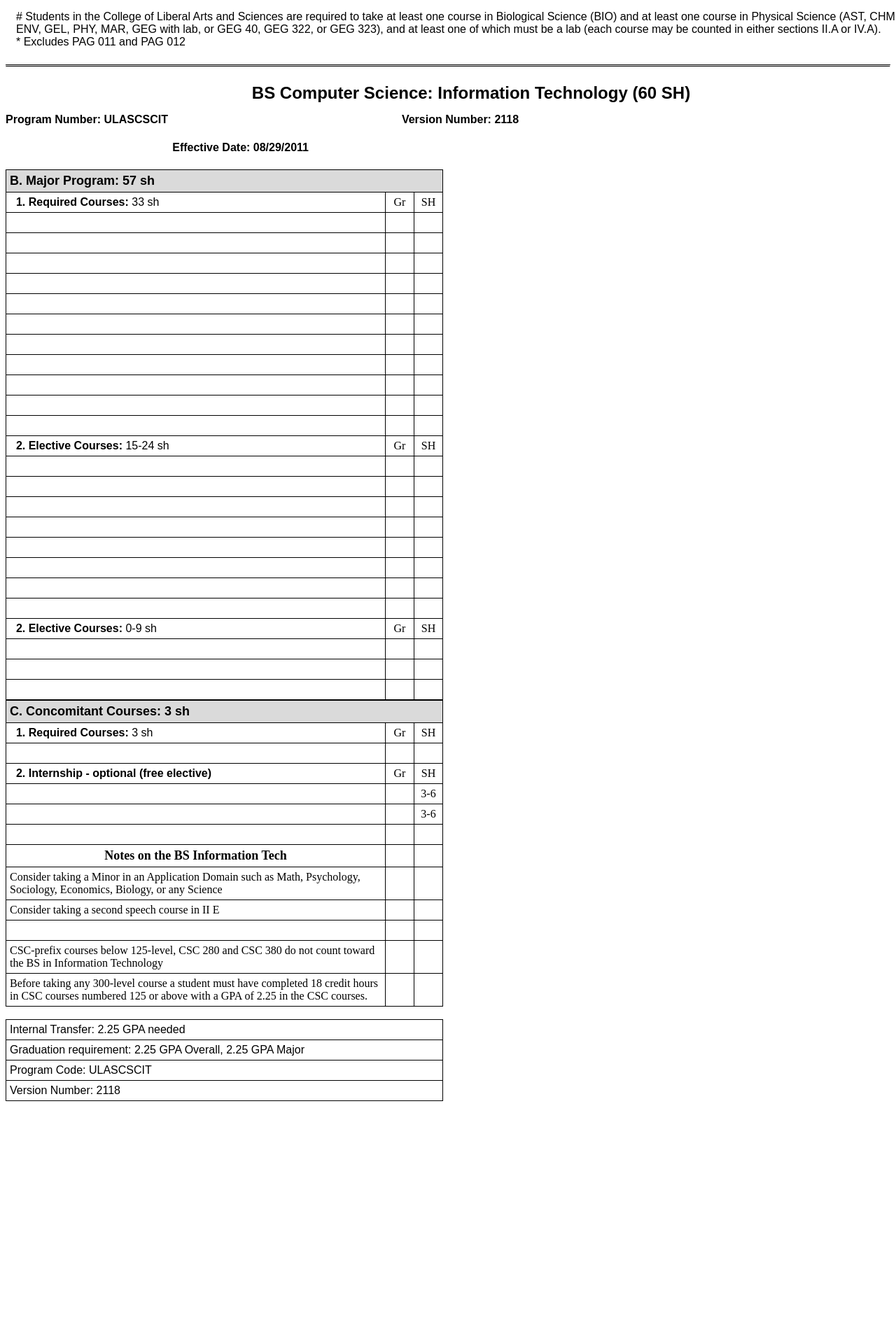
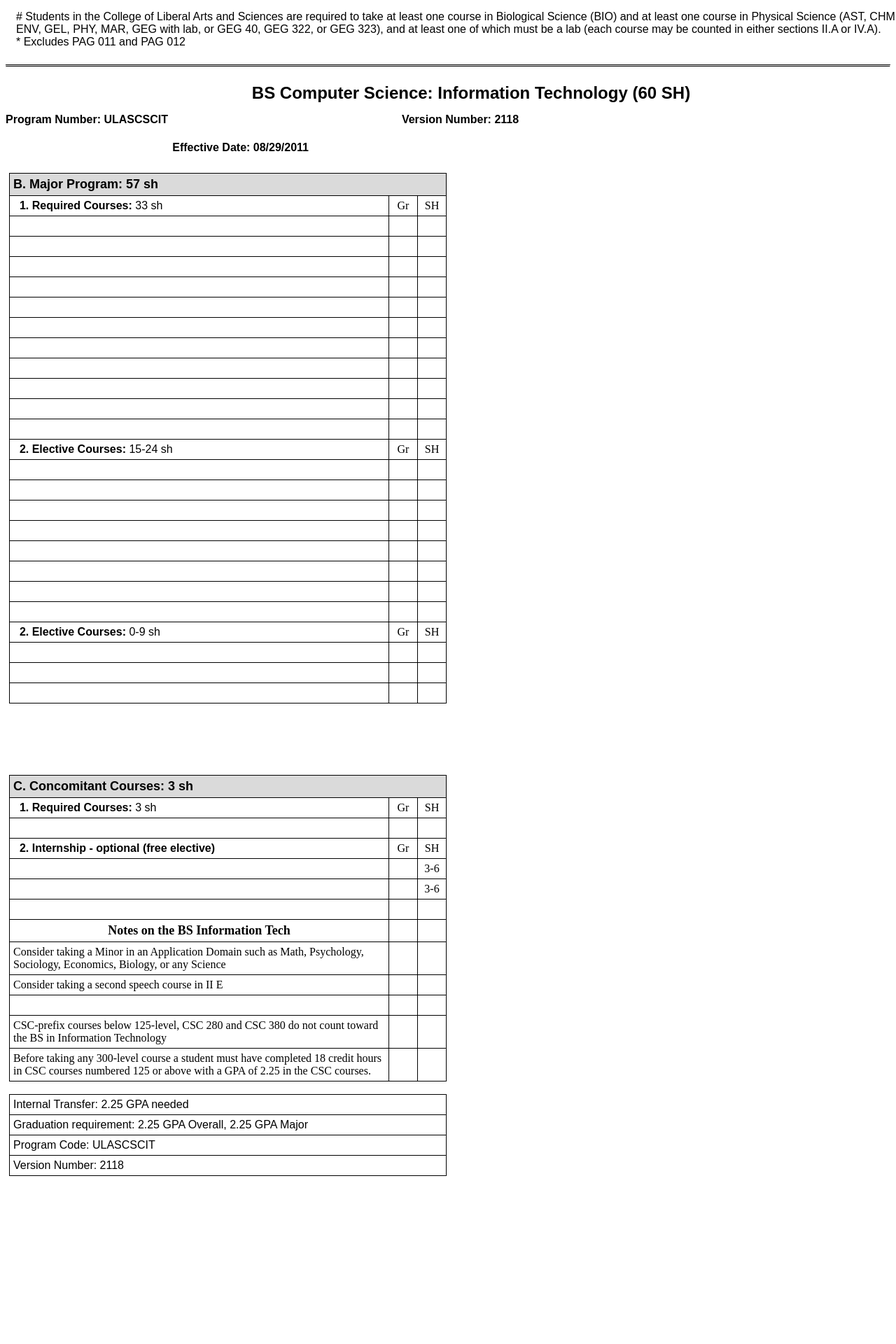
Before and after one commit to JoshWhitePA/GMOOH, a PHP site: page /cscITChecksheet.php in a window 1280 px wide; the page is wider, and only the part inside the window is pictured. Shown: the part 3056-4976 px from the top of that part at 70% size. Before the commit the page ends 4629 px from the top of that part, so only its background shows below. Run offline with PHP 8.4, Linux system fonts and the light colour scheme; lists and menus that the app fills with data are empty.

Commit message:
Created new div class for IT Checksheet

```diff
--- a/Checksheets/Styles/checksheetStyle.css
+++ b/Checksheets/Styles/checksheetStyle.css
@@ -59,6 +59,13 @@ div.section2 {
 
 div.section3 {
     height: 650px;
+    width: 650px;
+	float: left;
+    padding: 5px;
+}
+
+div.section3IT {
+    height: 850px;
     width: 650px;
 	float: left;
     padding: 5px;
```
